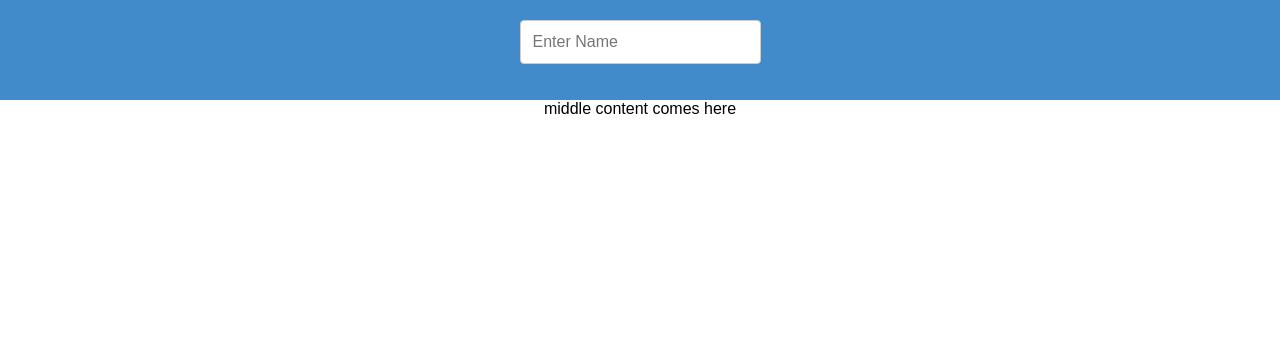
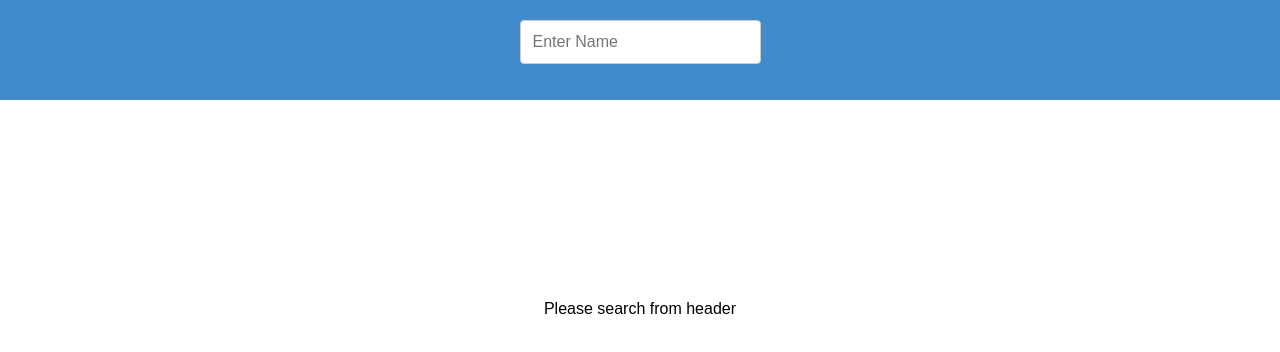
Before and after one commit to deepaksisodiya/search-github-users, a React (Create React App) app: page / in a window 1280 px wide. Shown: the top 352 px of the page. Built offline with nearby package versions, Linux system fonts and the light colour scheme.

Commit message:
changes the App component state structure, created basic UsersList component and pass the state

```diff
--- a/src/App.js
+++ b/src/App.js
@@ -1,6 +1,7 @@
 import React, { Component } from 'react';
 
 import Header from './Container/Header';
+import UsersList from './Components/UsersList';
 import { fetchUsers } from './Request';
 
 import './App.css';
@@ -11,7 +12,7 @@ class App extends Component {
     this.state = {
       isLoading: false,
       isError: false,
-      users: []
+      data: {}
     };
     this.getAllUsers = this.getAllUsers.bind(this);
   }
@@ -24,9 +25,9 @@ class App extends Component {
     try {
       const response = await fetchUsers(name);
       if (response.ok) {
-        const users = await response.json();
+        const data = await response.json();
         this.setState({
-          users
+          data
         });
       }
     } catch (error) {
@@ -41,10 +42,14 @@ class App extends Component {
   }
 
   render() {
+    const { data, isLoading, isError } = this.state;
+
     return (
       <div className="App">
         <Header getAllUsers={this.getAllUsers} />
-        <div>middle content comes here</div>
+        <div style={{ marginTop: 200 }}>
+          <UsersList data={data} isLoading={isLoading} isError={isError} />
+        </div>
       </div>
     );
   }
--- /dev/null
+++ b/src/Components/UsersList/index.js
@@ -0,0 +1,32 @@
+import React from 'react';
+import PropTypes from 'prop-types';
+
+const UsersList = ({ isLoading, isError, data }) => {
+  if (isLoading) {
+    return <div>(Loading)Getting users...</div>;
+  }
+
+  if (isError) {
+    return <div>Error in finding the user, Please try again</div>;
+  }
+
+  if (!data.total_count) {
+    return <div>Please search from header</div>;
+  }
+
+  if (data.total_count === 0) {
+    return <div>Now show users</div>;
+  }
+
+  if (data.total_count > 0) {
+    return <div>Now show users</div>;
+  }
+};
+
+UsersList.propTypes = {
+  users: PropTypes.array.isRequired,
+  isLoading: PropTypes.bool.isRequired,
+  isError: PropTypes.bool.isRequired
+};
+
+export default UsersList;
--- a/src/Container/Header/index.js
+++ b/src/Container/Header/index.js
@@ -40,5 +40,5 @@ export default class Header extends Component {
 }
 
 Header.propTypes = {
-  getAllUsers: PropTypes.func
+  getAllUsers: PropTypes.func.isRequired
 };
```
